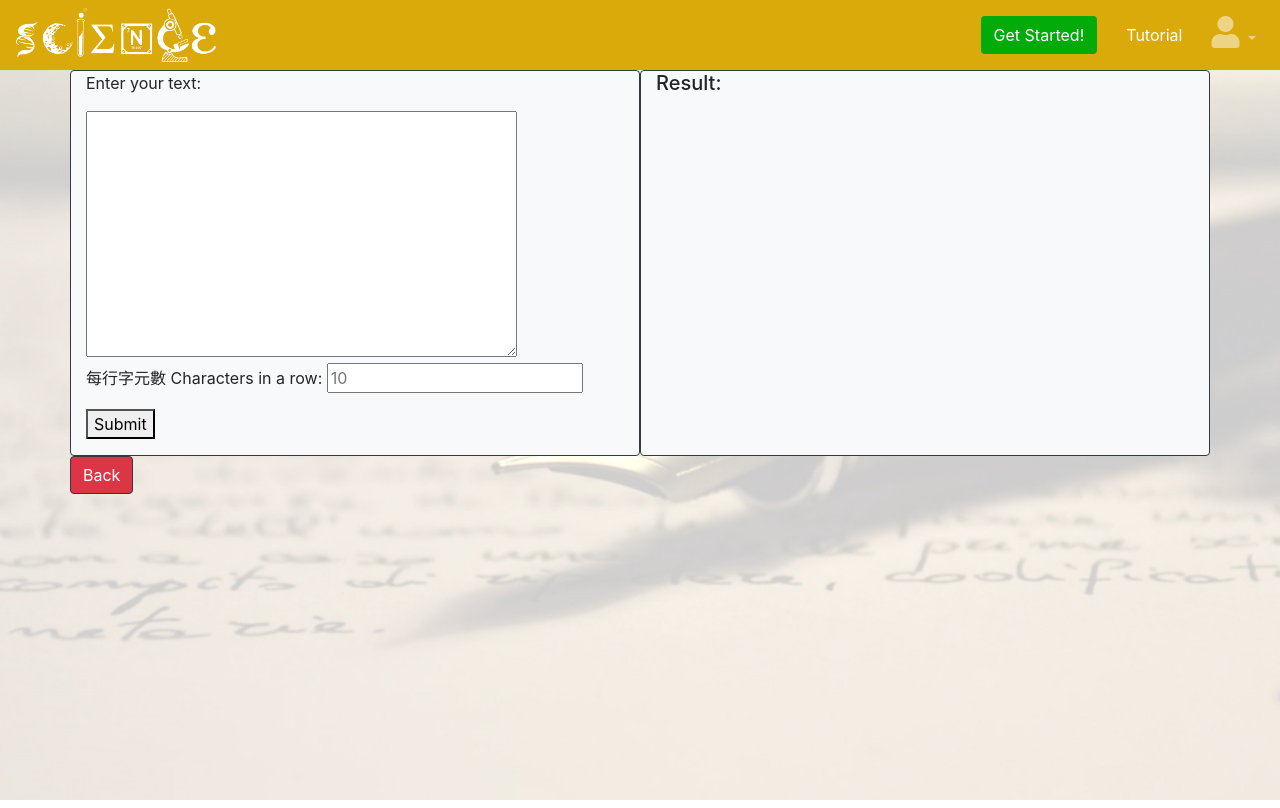
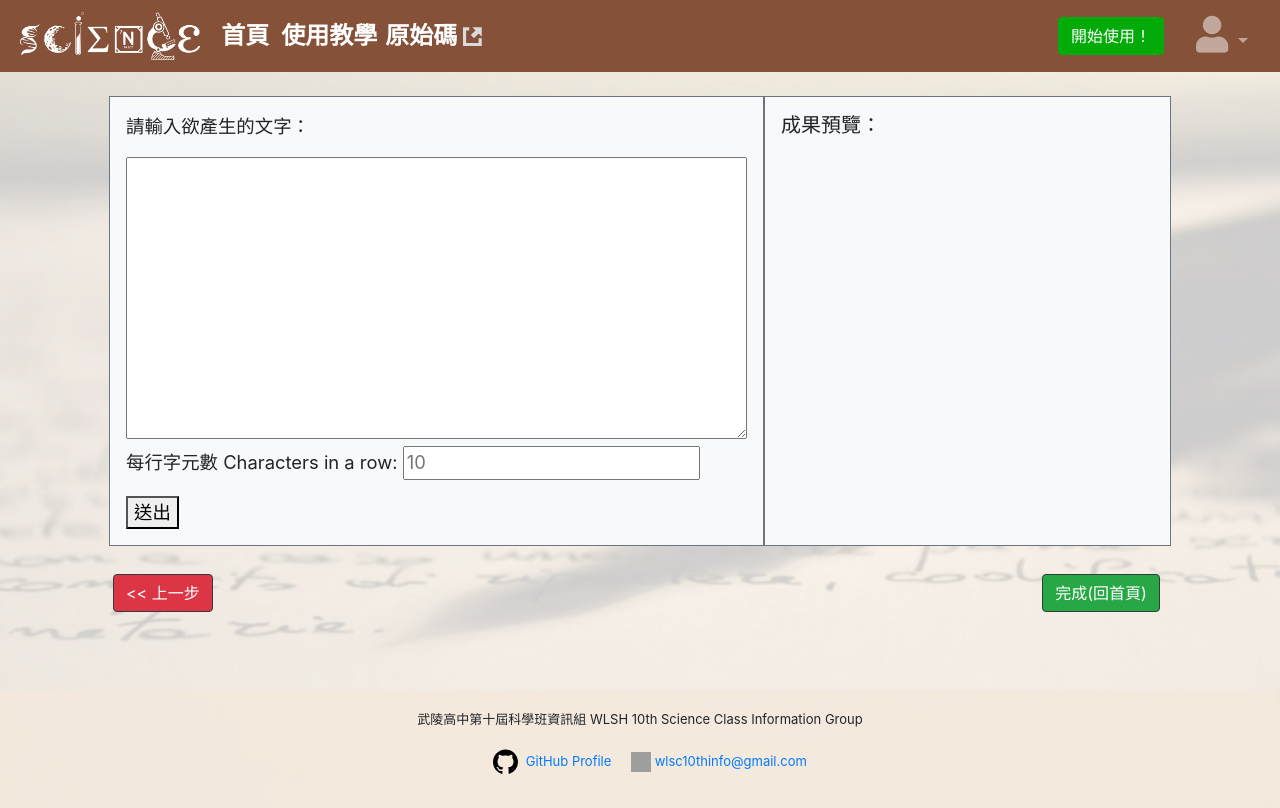
Before and after one commit to wlsc10th-info/flask-website, a Flask app: page /step3 in a window 1280 px wide. Run offline with Flask 2, Linux system fonts and the light colour scheme; the visitor is signed in with stand-in values (Sample User, id 1); parts of the project's set-up code (start-up, migrations or seed data) failed here and were passed over; some libraries are stand-ins or nearby versions; grey boxes are pictures that could not be loaded.

Commit message:
v5.0: Lots of UI/UX improvements & Unify all texts to Chinese
- webpage frontend
  - update bootstrap framework to v4.6.1
  (the latest v5.1.3 would break stuff)
  - add margins and paddings to elements
  - improve webpage header/navbar
  - add webpage footer
  - add loading animation
  - rename classes in style.css
- app.py:
  - move user style images to folder "users"
  - detect invalid image file types when uploading
- several file renames
- some code style refactor

```diff
--- a/app.py
+++ b/app.py
@@ -21,7 +21,7 @@ parser.add_argument('--port', type=int, default=None)
 parser.add_argument('--debug', action='store_true')
 args = parser.parse_args()
 
-basepath = os.path.dirname(__file__)
+base_path = os.path.dirname(__file__)
 
 db.create_all()
 @app.route('/')
@@ -35,7 +35,7 @@ def login():
         user = User.query.filter_by(username=form.username.data).first()
         if user is not None and user.check_password(form.password.data):
             login_user(user)
-            flash("您已經成功的登入系統")
+            flash("您已成功登入系統！")
             next = request.args.get('next')
             if next == None or not next[0]=='/':
                 next = url_for('step1')
@@ -47,24 +47,25 @@ def login():
 @login_required
 def logout():
     logout_user()
-    flash("您已經登出系統")
+    flash("您已成功登出系統！")
     return redirect(url_for('home'))
 
 @app.route('/register',methods=['GET','POST'])
 def register():
     form = RegistrationForm()
     if form.validate_on_submit():
-        user = User(
-        username=form.username.data, password=form.password.data)
-        check_user = User.query.filter_by(username=form.username.data).first()
+        user = User(username = form.username.data, password = form.password.data)
+        check_user = User.query.filter_by(username = form.username.data).first()
+
         if check_user is not None:
-            flash("此名稱已被使用")
+            flash("此名稱已被使用！")
             return redirect(url_for('register'))
+
         # add to db table
-        os.makedirs(os.path.join(basepath, 'content/static/'+user.username))
+        os.makedirs(os.path.join(base_path, 'content/static/users/' + user.username))
         db.session.add(user)
         db.session.commit()
-        flash("感謝註冊本系統成為會員")
+        flash("感謝註冊本系統成為會員！")
         return redirect(url_for('login'))
     return render_template('register.html',form=form)
 
@@ -78,60 +79,72 @@ def copy_style(src_path):
 def step1():
     if request.method == 'POST':
         #flash("upload Successfully")
-        user = User.query.filter_by(username=current_user.username).first()
+        user = User.query.filter_by(username = current_user.username).first()
         f = request.files['file']
         style_name = request.form.get('style_name')
 
         for name in user.image["name"]:
             if name == style_name:
-                flash('This style name has existed!')
-                return render_template('welcome_user.html',size=350,img=None,op=None)
+                flash('此風格名稱已存在！This style name has already existed!')
+                return render_template('welcome_user.html', size=350, img=None, op=None)
 
         root, extension = os.path.splitext(f.filename)
-        f.filename = style_name+extension
-        upload_path=os.path.join(basepath,'content/static/'+user.username,secure_filename(f.filename))
-        f.save(upload_path)
-        user.input_images('../static/'+user.username+'/'+f.filename,style_name)
-        flag_modified(user,"image")
+        print(f.filename, root, extension)
+        if extension not in ['.bmp', '.gif', '.png', '.jpg', '.jpeg']:
+            flash('不支援的檔案格式！Unsupported file format!')
+            return render_template('welcome_user.html', size=350, img=None, op=None)
+
+        f.filename = secure_filename(style_name + extension)
+        if not f.filename:
+            flash('名稱不合法！Invalid style name!')
+            return render_template('welcome_user.html', size=350, img=None, op=None)
+
+        save_path = os.path.join(base_path, 'content/static/users/', user.username, f.filename)
+        print(save_path)
+        f.save(save_path)
+        user.input_images(f.filename, style_name)
+
+        flag_modified(user, "image")
         db.session.commit()
 
-        copy_style(upload_path)
+        copy_style(save_path)
 
         # print("len:",len(user.image['name']))
-        return render_template('welcome_user.html',size=350,img='../static/'+user.username+'/'+f.filename,op=len(user.image['name'])-1)
+        return render_template('welcome_user.html', size=350,img = f'../static/users/{user.username}/{f.filename}',
+                               op = len(user.image['name']) - 1)
 
     return render_template('welcome_user.html',size=350,img=None,op=None)
 
-@app.route('/step2',methods=['GET','POST'])
+@app.route('/step2', methods=['GET', 'POST'])
 @login_required
 def step2():
     if request.method == 'POST':
         user = User.query.filter_by(username=current_user.username).first()
-        o = request.values['optradio']
-        d = request.form.getlist('a')
+        o = request.values['styleSelect']
+        d = request.form.getlist('deleteCheckbox')
         i = 0
-
         if o == None:
             return render_template('welcome_user.html', img=None, op=None)
         for name in user.image["name"]:
             if name == o:
                 break
             else:
-                i+=1
+                i += 1
         # print("num:", o)
 
         if d == ['delete']:
-            os.remove('content/static/'+user.image["path"][i])
-            user.delete_image(user.image["path"][i],user.image["name"][i])
-            flag_modified(user,"image")
+            os.remove(f'content/static/users/{user.username}/' + user.image["path"][i])
+            user.delete_image(user.image["path"][i], user.image["name"][i])
+            flag_modified(user, "image")
             db.session.commit()
             return render_template('welcome_user.html', img=None, op=None)
 
-        copy_style('content' + user.image["path"][i][2:])
+        copy_style(f'content/static/users/{user.username}/' + user.image["path"][i])
 
-        return render_template('welcome_user.html', img=user.image["path"][i], op=i)
+        return render_template('welcome_user.html',
+                               img=f'../static/users/{user.username}/{user.image["path"][i]}', op=i)
 
-    return render_template('welcome_user.html', size=350, img=None, op=None)
+    return render_template('welcome_user.html', size=350, img=None, op=None, next=False)
 
 @app.route('/step3',methods=['GET','POST'])
 @login_required
@@ -184,9 +197,9 @@ def step3():
 
         save.save('content/static/save.png')
 
-        return render_template('run-model.html', size=350, img='../static/save.png', op=None)
+        return render_template('run_model.html', size=350, img='../static/save.png', op=None)
 
-    return render_template('run-model.html',size=350,img=None,op=None)
+    return render_template('run_model.html',size=350,img=None,op=None)
 
 @app.route('/tutorial')
 def tutorial():
--- a/content/forms.py
+++ b/content/forms.py
@@ -5,11 +5,12 @@ from wtforms import ValidationError
 from content.models import User
 
 class LoginForm(FlaskForm):
-    username = StringField('使用者', validators=[DataRequired()])
+    username = StringField('使用者帳號', validators=[DataRequired()])
     password = PasswordField('密碼',validators=[DataRequired()])
     submit = SubmitField('登入系統')
+
 class RegistrationForm(FlaskForm):
-    username = StringField('使用者', validators=[DataRequired()])
+    username = StringField('使用者帳號', validators=[DataRequired()])
     password = PasswordField('密碼', validators=[DataRequired(), EqualTo('pass_confirm', message='密碼需要吻合')])
     pass_confirm = PasswordField('確認密碼', validators=[DataRequired()])
     submit = SubmitField('註冊')
--- a/content/models.py
+++ b/content/models.py
@@ -7,6 +7,7 @@ from flask_login import UserMixin
 from sqlalchemy.dialects.postgresql import JSON
 import os
 #import cv2
+
 class User(db.Model, UserMixin):
     __tablename__ = 'users'
     image    = db.Column(JSON)
@@ -14,6 +15,7 @@ class User(db.Model, UserMixin):
     username = db.Column(db.String(64),unique=True, index=True)
     password_hash = db.Column(db.String(128))
     showing_img_name=db.Column(db.String(64))
+
     def __init__(self, username, password):
         """初始化"""
         self.showing_img_name=None
@@ -24,23 +26,23 @@ class User(db.Model, UserMixin):
     def check_password(self, password):
         """檢查使用者密碼"""
         return check_password_hash(self.password_hash, password)
+
     def input_images(self,image_path,name):
         self.image["name"].append(name)
         self.image["path"].append(image_path)
         print('name:',self.image["name"])
 
-        return
     def delete_image(self,image_path,name):
         self.image["name"].remove(name)
         self.image["path"].remove(image_path)
 
-        return
     def filename(self,path):
         if path==None:
             return
         basename=os.path.basename(path)
         filename=os.path.splitext(basename)[0]
         return filename
+
 @login_manager.user_loader
 def load_user(user_id):
     return User.query.get(user_id)
--- a/content/static/style.css
+++ b/content/static/style.css
@@ -1,11 +1,80 @@
-.fas{font-size: 2em;}
+:root{
+    --footer-height: 50px;
+}
+.fas{
+    font-size: 2em;
+}
 body{
     background-image: url(background.png);
     background-size: cover;
+    display: flex;
+    flex-direction: column;
+    min-height: 100vh;
+    font-size: 1.15rem;
 }
-.nav-col{
-    background: rgb(218, 169, 10);
+h1{
+    font-weight: bold;
+    font-size: 3rem;
 }
+h2{
+    font-size: 2.5rem;
+}
+.content{
+    min-height: 100%;
+    padding-bottom: 50px;
+}
+.bg-navbar{
+    background: #855138;
+}
+.text-navbar{
+    font-size: 1.5rem;
+    font-weight: 700;
+}
+.footer{
+    margin-top: auto;
+    height: 100%;
+    padding: 20px 10px 30px 10px;
+    background: rgba(244, 233, 220, 0.8);
+    text-align: center;
+    font-size: small;
+}
+.overlay{
+    position: fixed;
+    z-index: 100;
+    top: 0;
+    bottom: 0;
+    left: 0;
+    right: 0;
+    background: rgba(0, 0, 0, 0.6);
+    cursor: wait;
+    display: none;
+}
+.spinner{
+    position: relative;
+    top: 25%;
+    left: 45%;
+    z-index: 101;
+    border: 16px solid #f3f3f3;
+    border-top: 16px solid #3498db;
+    border-radius: 50%;
+    width: 120px;
+    height: 120px;
+    animation: spin 1s infinite;
+}
+@keyframes spin{
+    0% {transform: rotate(0deg);}
+    100% {transform: rotate(360deg);}
+}
+
+.spinner-text{
+    position: relative;
+    top: 30%;
+    left: 45%;
+    z-index: 101;
+    font-weight: bold;
+    color: white;
+}
+
 .button-col{
     background: rgb(2, 170, 10);
 }
@@ -18,7 +87,5 @@ body{
     width: 100%;
     height: 90%;
     max-height: 100%;
-}
-.box2 img {
     object-fit: contain;
 }
--- a/content/templates/base.html
+++ b/content/templates/base.html
@@ -8,80 +8,112 @@
   <title>{%block title%}{%endblock title%}</title>
 
   <link rel="stylesheet" href="https://cdnjs.cloudflare.com/ajax/libs/font-awesome/5.11.2/css/all.css">
-    <link rel="stylesheet" href="https://stackpath.bootstrapcdn.com/bootstrap/4.3.1/css/bootstrap.min.css" integrity="sha384-ggOyR0iXCbMQv3Xipma34MD+dH/1fQ784/j6cY/iJTQUOhcWr7x9JvoRxT2MZw1T" crossorigin="anonymous">
-    <link rel="stylesheet" type="text/css" href="{{url_for('static',filename='style.css')}}" >
+  <link rel="stylesheet" href="https://cdn.jsdelivr.net/npm/bootstrap@4.6.1/dist/css/bootstrap.min.css"
+        integrity="sha384-zCbKRCUGaJDkqS1kPbPd7TveP5iyJE0EjAuZQTgFLD2ylzuqKfdKlfG/eSrtxUkn" crossorigin="anonymous">
+  <link rel="stylesheet" type="text/css" href="{{url_for('static',filename='style.css')}}">
 
   {%endblock head%}
 </head>
+
 <body>
-  <script src="https://code.jquery.com/jquery-3.3.1.slim.min.js" integrity="sha384-q8i/X+965DzO0rT7abK41JStQIAqVgRVzpbzo5smXKp4YfRvH+8abtTE1Pi6jizo" crossorigin="anonymous"></script>
-  <script src="https://cdnjs.cloudflare.com/ajax/libs/popper.js/1.14.7/umd/popper.min.js" integrity="sha384-UO2eT0CpHqdSJQ6hJty5KVphtPhzWj9WO1clHTMGa3JDZwrnQq4sF86dIHNDz0W1" crossorigin="anonymous"></script>
-  <script src="https://stackpath.bootstrapcdn.com/bootstrap/4.3.1/js/bootstrap.min.js" integrity="sha384-JjSmVgyd0p3pXB1rRibZUAYoIIy6OrQ6VrjIEaFf/nJGzIxFDsf4x0xIM+B07jRM" crossorigin="anonymous"></script>
+<script src="https://code.jquery.com/jquery-3.3.1.slim.min.js"
+        integrity="sha384-q8i/X+965DzO0rT7abK41JStQIAqVgRVzpbzo5smXKp4YfRvH+8abtTE1Pi6jizo"
+        crossorigin="anonymous"></script>
+<script src="https://cdnjs.cloudflare.com/ajax/libs/popper.js/1.14.7/umd/popper.min.js"
+        integrity="sha384-UO2eT0CpHqdSJQ6hJty5KVphtPhzWj9WO1clHTMGa3JDZwrnQq4sF86dIHNDz0W1"
+        crossorigin="anonymous"></script>
+<script src="https://cdn.jsdelivr.net/npm/bootstrap@4.6.1/dist/js/bootstrap.bundle.min.js"
+        integrity="sha384-fQybjgWLrvvRgtW6bFlB7jaZrFsaBXjsOMm/tB9LTS58ONXgqbR9W8oWht/amnpF"
+        crossorigin="anonymous"></script>
 
-  <nav class="navbar navbar-expand-lg nav-col navbar-dark ">
-    <div class="collapse navbar-collapse justify-content-start" id="navbarNav">
-      <img src="../static/圖層 1.png" width="200px">
+
+<!-- Navigation bar -->
+<nav class="navbar navbar-expand-sm navbar-dark bg-navbar">
+  <a href="/" class="nav-item nav-brand">
+    <img src="../static/SCIENCE.png" width="200px" class="d-inline-block pl-1 pr-3 my-1">
+    <span class="text-white align-middle text-navbar pr-2">首頁</span>
+  </a>
+  <div class="collapse navbar-collapse" id="navbarSupportedContent">
+    <div class="navbar-nav mr-auto">
+      <a class="nav-item navbar-link text-white text-navbar p-1" href="{{url_for('tutorial')}}">
+        使用教學
+      </a>
+      <a class="nav-item navbar-link text-white text-navbar p-1" href="https://github.com/wlsc10th-info/flask-website"
+         target="_blank">
+        原始碼
+        <svg height="25" width="25" viewBox="0 0 1024 768" class="mb-2">
+          <path fill="#dadada" d="M640 768H128V258L256 256V128H0v768h768V576H640V768zM384 128l128 128L320 448l128 128 192-192 128 128V128H384z"/>
+        </svg>
+      </a>
     </div>
-    <div class="collapse navbar-collapse justify-content-end" id="navbarNav">
-      <ul class="navbar-nav ">
-        <li class="nav-item  ">
+    <div class="navbar-nav justify-content-end">
       {% if current_user.is_authenticated %}
-            <a class="nav-link nav-col" href="{{url_for('step1')}}" >
-              <button class="btn button-col" style="color:rgb(255, 255, 255)">Get Started!</button>
+      <a class="nav-item nav-link bg-navbar" href="{{url_for('step1')}}">
+        <button class="btn button-col mx-2" style="color:rgb(255, 255, 255)">開始使用！</button>
       </a>
       {% else %}
-            <a class="nav-link nav-col" href="{{url_for('login')}}" >
-              <button class="btn button-col" style="color:rgb(255, 255, 255)">Get Started!</button>
+      <a class="nav-item nav-link bg-navbar mx-2" href="{{url_for('login')}}">
+        <button class="btn button-col" style="color:rgb(255, 255, 255)">開始使用！</button>
       </a>
       {% endif %}
-        </li>
-          <a class="nav-link nav-col" href="{{url_for('tutorial')}}" >
-            <button class="btn nav-col" style="color:rgb(255, 255, 255)">Tutorial</button>
-          </a>
-        <li>
-
-        </li>
-        <li class="nav-item dropdown" >
-          <a class="nav-link dropdown-toggle nav-col" href="#" id="navbardrop" data-toggle="dropdown" >
+      <div class="nav-item dropdown">
+        <a class="nav-link dropdown-toggle bg-navbar mx-2" href="#" id="navbarDrop" data-toggle="dropdown">
           <i class="fas fa-user"></i>
         </a>
-          <ul class="dropdown-menu nav-col">
+        <div class="dropdown-menu bg-navbar dropdown-menu-right">
           {% if current_user.is_authenticated %}
-                <a class="dropdown-link nav-col" href="{{url_for('logout')}}" >
-                  <button class="btn nav-col" style="color:rgb(255, 255, 255)">登出帳號</button>
+          <a class="dropdown-item bg-navbar" href="{{url_for('logout')}}">
+            <button class="btn bg-navbar" style="color:rgb(255, 255, 255)">登出帳號</button>
           </a>
           {% else %}
-                <li>
-                  <a class="dropdown-link nav-col" href="{{url_for('login')}}" >
-                    <button class="btn nav-col" style="color:rgb(255, 255, 255)">登入帳號</button>
+          <a class="dropdown-item bg-navbar" href="{{url_for('login')}}">
+            <button class="btn bg-navbar" style="color:rgb(255, 255, 255)">登入帳號</button>
           </a>
-                </li>
-                <li>
-                  <a class="dropdown-link nav-col" href="{{url_for('register')}}" >
-                    <button class="btn nav-col" style="color:rgb(255, 255, 255)">註冊帳號</button>
+          <a class="dropdown-item bg-navbar" href="{{url_for('register')}}">
+            <button class="btn bg-navbar" style="color:rgb(255, 255, 255)">註冊帳號</button>
           </a>
-                </li>
           {% endif %}
-          </ul>
-        </li>
-      </ul>
+        </div>
+      </div>
+    </div>
   </div>
 </nav>
-  <!-- <div class="background-image"
-     style="background-image:url('../static/background.jpg') ;
-            height: 100vh"> -->
+
+<!-- Messages -->
 {% with messages = get_flashed_messages() %}
 {% if messages %}
+<div class="container">
+  <div class="row justify-content-center">
+    <div class="col-5 m-4 alert alert-primary align-middle">
       <ul class="flash">
         {% for message in messages %}
         <li>{{ message }}</li>
         {% endfor %}
       </ul>
+    </div>
+  </div>
+</div>
 {% endif %}
 {% endwith %}
+
+<!-- Content -->
+<div class="content">
   {%block content%}
   {%endblock content%}
-<!-- </div> -->
+</div>
 
+<footer class="footer">
+  <p>武陵高中第十屆科學班資訊組 WLSH 10th Science Class Information Group</p>
+  <a href="https://github.com/wlsc10th-info/" class="mx-3" target="_blank">
+    <svg height="32" aria-hidden="true" viewBox="0 0 16 16" version="1.1" width="25" data-view-component="true" class="mx-1">
+    <path fill-rule="evenodd" d="M8 0C3.58 0 0 3.58 0 8c0 3.54 2.29 6.53 5.47 7.59.4.07.55-.17.55-.38 0-.19-.01-.82-.01-1.49-2.01.37-2.53-.49-2.69-.94-.09-.23-.48-.94-.82-1.13-.28-.15-.68-.52-.01-.53.63-.01 1.08.58 1.23.82.72 1.21 1.87.87 2.33.66.07-.52.28-.87.51-1.07-1.78-.2-3.64-.89-3.64-3.95 0-.87.31-1.59.82-2.15-.08-.2-.36-1.02.08-2.12 0 0 .67-.21 2.2.82.64-.18 1.32-.27 2-.27.68 0 1.36.09 2 .27 1.53-1.04 2.2-.82 2.2-.82.44 1.1.16 1.92.08 2.12.51.56.82 1.27.82 2.15 0 3.07-1.87 3.75-3.65 3.95.29.25.54.73.54 1.48 0 1.07-.01 1.93-.01 2.2 0 .21.15.46.55.38A8.013 8.013 0 0016 8c0-4.42-3.58-8-8-8z"></path>
+    </svg>
+    GitHub Profile
+  </a>
+  <a href="mailto:wlsc10thinfo@gmail.com" target="_blank">
+    <img src="https://www.svgrepo.com/show/65426/email.svg" width="20" height="20">
+    wlsc10thinfo@gmail.com
+  </a>
+</footer>
 </body>
 </html>
--- a/content/templates/run-model.html
+++ /dev/null
@@ -1,45 +0,0 @@
-{% extends "base.html" %}
-{% block title%}歡迎
-{%endblock title%}
-{% block content%}
-<div class="container">
-    <div class="row">
-        <div class="col bg-light border rounded border-dark">
-            <form method="POST" action={{url_for('step3')}} enctype='multipart/form-data'>
-                <p>Enter your text:</p>
-                <textarea name="text" cols="40" rows="10" required></textarea>
-                <p>
-                    每行字元數 Characters in a row:
-                    <input type="text" name="char-in-row" placeholder="10" min="1" max="20" required>
-                </p>
-<!--                <p>-->
-<!--                    Adjust your font size(px):-->
-<!--                    <input type="range" name="font-size" value="{{size}}" min="100" max="600" oninput="this.nextElementSibling.value = this.value">-->
-<!--                    <output>{{size}}</output>-->
-<!--                </p>-->
-<!--                <p>-->
-<!--                    Adjust your letterspacing(px):-->
-<!--                    <input type="range" name="space-size" value="{{size}}" min="100" max="600" oninput="this.nextElementSibling.value = this.value">-->
-<!--                    <output>{{size}}</output>-->
-<!--                </p>-->
-                <p>
-                    <button type='submit'>Submit</button>
-                </p>
-            </form>
-
-        </div>
-        <div class="col bg-light border rounded border-dark">
-            <h5>Result:</h5>
-            {%if img%}
-            <img src="{{img}}" style="max-width: 100%;">
-            <button class="btn"><a href="{{url_for('download', filename='save.png')}}">Download PNG File</a></button>
-            {%endif%}
-        </div>
-    </div>
-    <div class="row">
-        <a href="{{url_for('step2')}}">
-            <button class="btn border-dark btn-danger" style="color:rgb(255, 255, 255)">Back</button>
-        </a>
-    </div>
-</div>
-{%endblock content%}
--- /dev/null
+++ b/content/templates/run_model.html
@@ -0,0 +1,66 @@
+{% extends "base.html" %}
+{% block title%}生成文字
+{%endblock title%}
+{% block content%}
+<div class="overlay" id="loading-overlay">
+  <div class="spinner" id="loading-spinner"></div>
+    <div class="spinner-text">
+      <h2>請稍待...</h2>
+    </div>
+</div>
+
+<div class="container">
+  <div class="row m-4">
+    <div class="col bg-light border border-secondary p-3">
+      <form method="POST" action={{url_for('step3')}} enctype='multipart/form-data'>
+        <p>請輸入欲產生的文字：</p>
+        <textarea name="text" cols="50" rows="10" required></textarea>
+        <p>
+          每行字元數 Characters in a row:
+          <input type="text" name="char-in-row" placeholder="10" min="1" max="20" required>
+        </p>
+<!--        <p>
+            Adjust your font size(px):
+            <input type="range" name="font-size" value="{{size}}" min="100" max="600" oninput="this.nextElementSibling.value = this.value">
+            <output>{{size}}</output>
+        </p>
+        <p>
+            Adjust your letterspacing(px):
+            <input type="range" name="space-size" value="{{size}}" min="100" max="600" oninput="this.nextElementSibling.value = this.value">
+            <output>{{size}}</output>
+        </p>-->
+        <button type='submit' class="mr-2" onclick="show_loading()">送出</button>
+      </form>
+
+    </div>
+    <div class="col bg-light border border-secondary p-3">
+      <h5>成果預覽：</h5>
+      {%if img%}
+      <img src="{{img}}" style="max-width: 100%;">
+      <br/>
+      <button class="btn">
+        <a href="{{url_for('download', filename='save.png')}}">下載 PNG 圖檔</a>
+      </button>
+      {%endif%}
+    </div>
+  </div>
+  <div class="row m-4">
+    <div class="col p-1">
+      <a href="{{url_for('step2')}}">
+        <button class="btn border-dark btn-danger" style="color:rgb(255, 255, 255)"><< 上一步</button>
+      </a>
+    </div>
+    <div class="col p-1 offset-9">
+      <a href="/">
+        <button class="btn border-dark btn-success text-white">完成(回首頁)</button>
+      </a>
+    </div>
+  </div>
+</div>
+
+<script>
+  function show_loading(){
+    $("#loading-overlay").show();
+  }
+</script>
+{%endblock content%}
```
Also changed, not shown: content/templates/home.html (+10 -5 lines), content/templates/login.html (+12 -10 lines), content/templates/register.html (+12 -10 lines), content/templates/welcome_user.html (+59 -37 lines), content/static/SCIENCE.png (renamed from content/static/圖層 1.png). Lines whose indentation alone changed are shown as unchanged.
